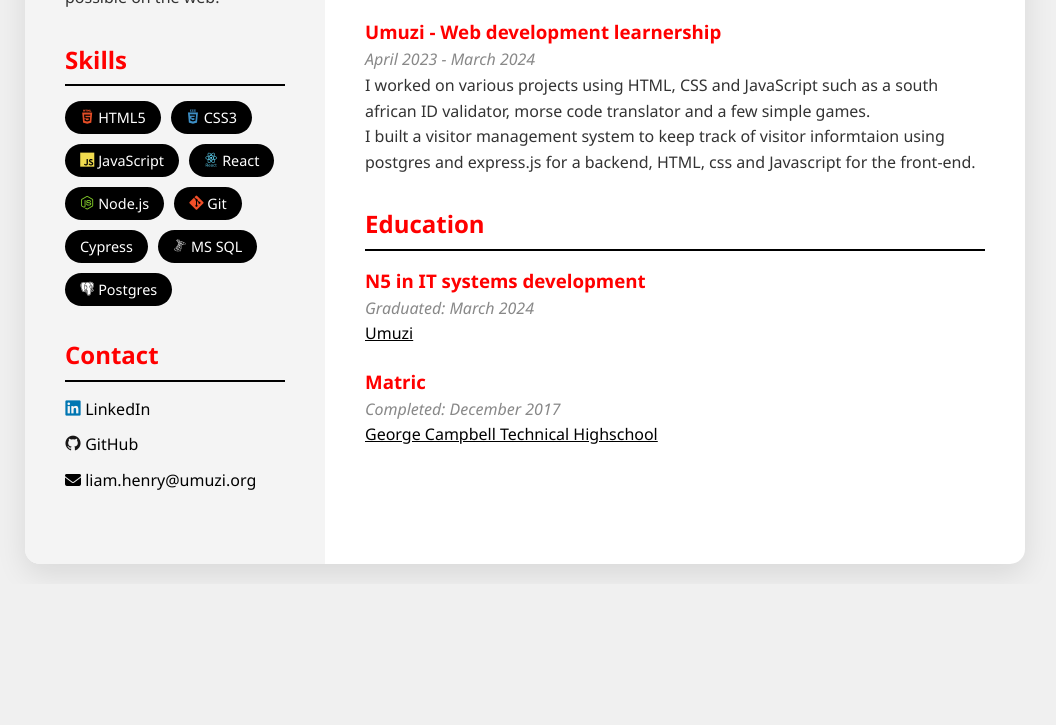
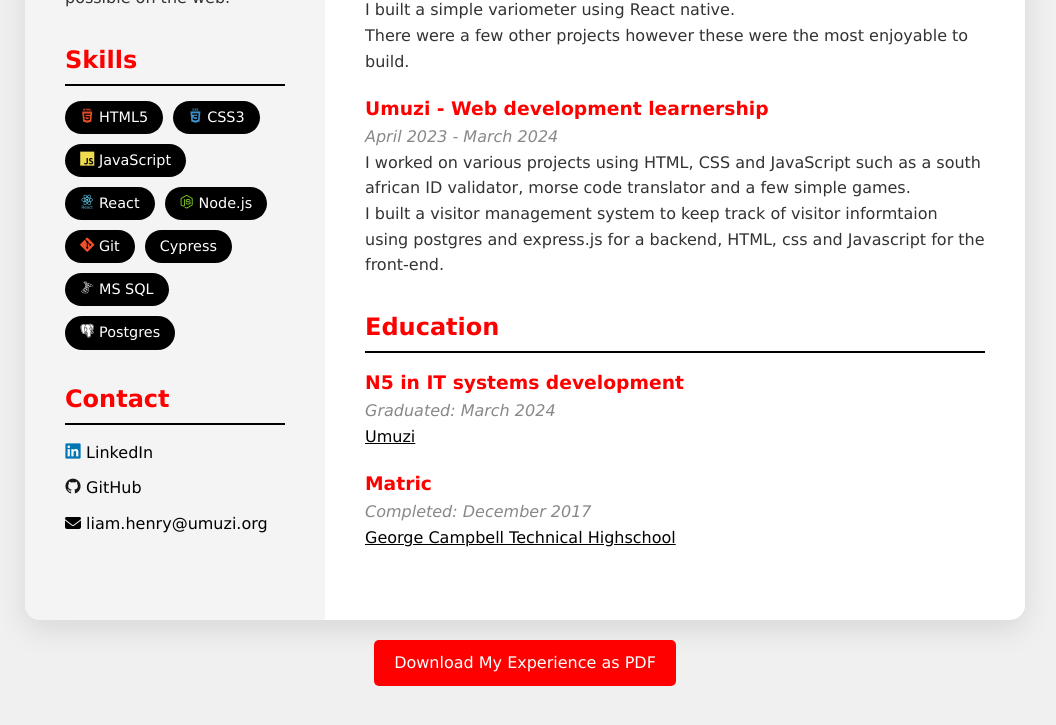
Before and after one commit to project-LKH/web_cv, a website: page index.html in a window 1280 px wide. Shown: the part 847-1572 px from the top of the page, without its empty margins (115-1171 px from the left). Before the commit the page ends 1431 px from the top, so only its background shows below. Drawn offline with nearby package versions, Linux system fonts and the light colour scheme; some icons are missing.

Commit message:
allowed the cv to be downloadable

```diff
--- a/index.html
+++ b/index.html
@@ -8,6 +8,7 @@
       src="https://kit.fontawesome.com/dc6bdfd27f.js"
       crossorigin="anonymous"
     ></script>
+
     <link
       rel="stylesheet"
       type="text/css"
@@ -219,13 +220,31 @@
                 target="_blank"
                 style="color: black"
               >
-                George Campbell Technical
-                Highschool</a
+                George Campbell Technical Highschool</a
               >
             </p>
           </div>
         </section>
       </main>
     </div>
+    <div style="text-align: center; margin: 20px 0">
+      <a
+        href="https://drive.google.com/uc?export=download&id=1M-zBdsrDkAVwiPU3vPjR6rYHnIuJwFyR"
+        download
+        style="
+          display: inline-block;
+          padding: 10px 20px;
+          background-color: #ff0000;
+          color: white;
+          border: none;
+          border-radius: 5px;
+          cursor: pointer;
+          text-decoration: none;
+          font-family: inherit;
+        "
+      >
+        Download My Experience as PDF
+      </a>
+    </div>
   </body>
 </html>
--- a/style.css
+++ b/style.css
@@ -6,7 +6,7 @@
 }
 
 body {
-    font-family: 'Segoe UI', Tahoma, Geneva, Verdana, sans-serif;
+    font-family: 'Lucida Sans','Segoe UI', Tahoma, Geneva, Verdana, sans-serif;
     line-height: 1.6;
     color: #333;
     background-color: #f0f0f0;
@@ -176,7 +176,7 @@
         grid-template-columns: 1fr;
     }
 
-    .sidebar, .main-content {
+    .sidebar, .content {
         padding: 20px;
     }
 
```
Also changed, not shown: src/script.js (deleted, +0 -24 lines).
